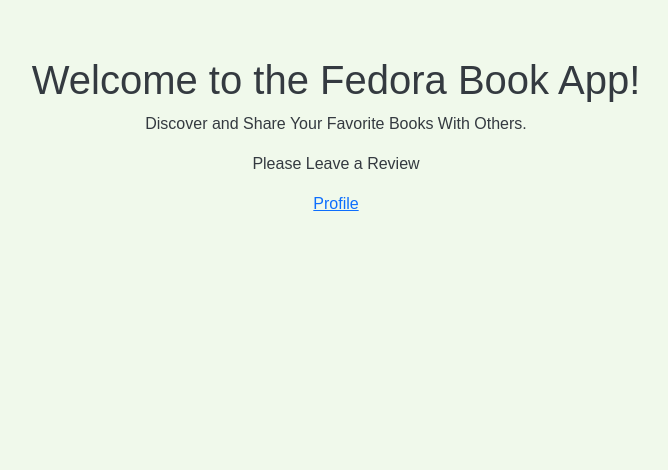
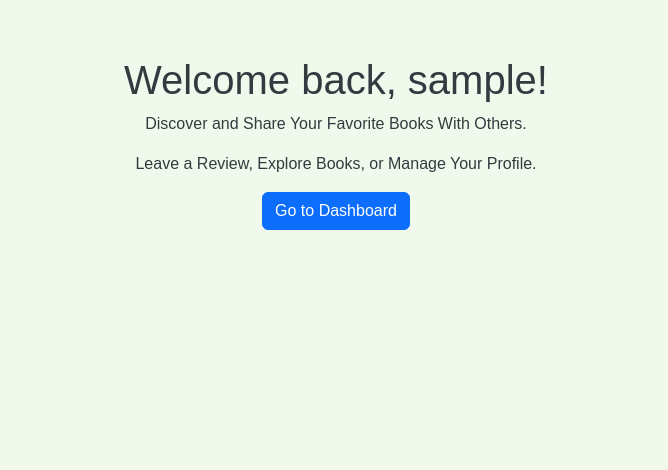
Before and after one commit to Apostle01/Fedora_book_app, a Flask app: page / in a window 1280 px wide. Shown: the part 56-526 px from the top of the page, without its empty margins (304-972 px from the left). Run offline with Flask 3, Linux system fonts and the light colour scheme; the visitor is signed in with stand-in values (Sample User, id 1).

Commit message:
Modified template/home.html

```diff
--- a/templates/home.html
+++ b/templates/home.html
@@ -2,9 +2,15 @@
 
 {% block content %}
     <div class="text-center">
-        <h1>Welcome to the Fedora Book App!</h1>
-        <p>Discover and Share Your Favorite Books With Others.</p>
-        <p>Please Leave a Review</p>
-        <a href="{{ url_for('view_profile', user_id=current_user.id) }}">Profile</a>
-        </div>
+        {% if current_user.is_authenticated %}
+            <h1>Welcome back, {{ current_user.username }}!</h1>
+            <p>Discover and Share Your Favorite Books With Others.</p>
+            <p>Leave a Review, Explore Books, or Manage Your Profile.</p>
+            <a href="{{ url_for('dashboard') }}" class="btn btn-primary">Go to Dashboard</a>
+        {% else %}
+            <h1>Welcome to the Fedora Book App!</h1>
+            <p>Discover and Share Your Favorite Books With Others.</p>
+            <p>Please <a href="{{ url_for('login') }}">Log In</a> or <a href="{{ url_for('register') }}">Register</a> to get started.</p>
+        {% endif %}
+    </div>
 {% endblock %}
```
